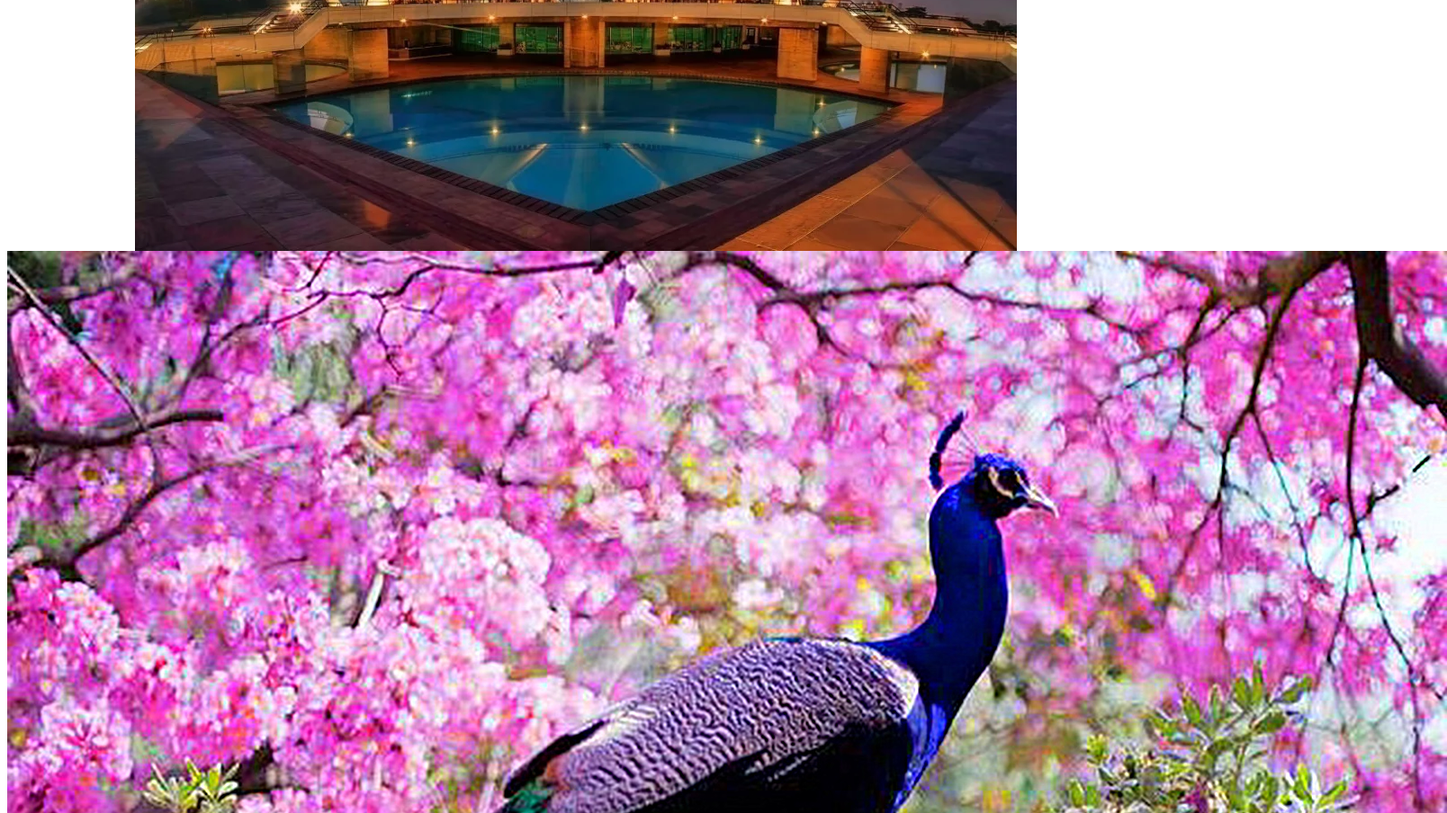
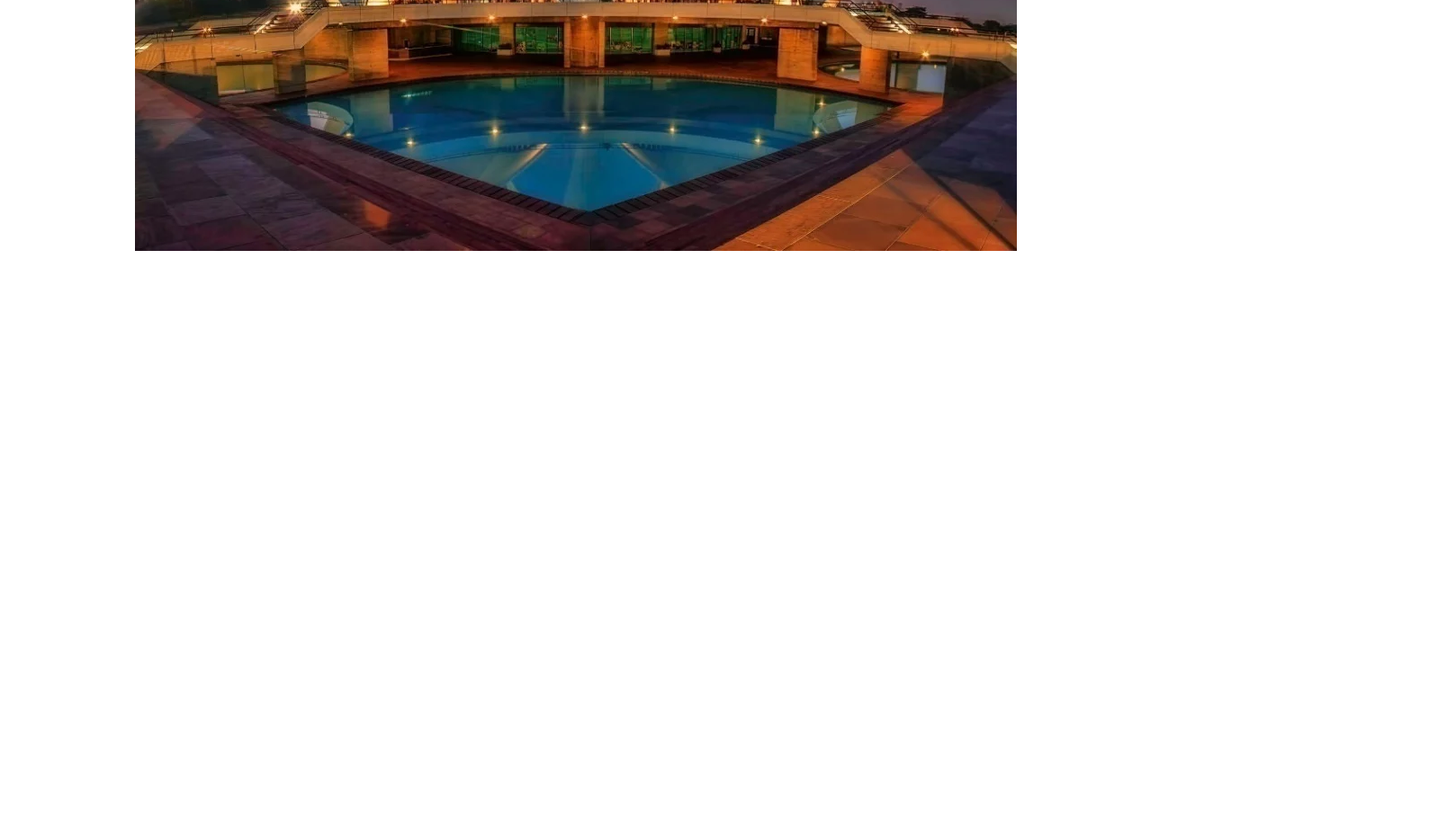
Before and after one commit to gunaranjitha/guna26, a plain HTML site: page index.html in a window 1280 px wide. Shown: the part 1812-2716 px from the top of the page at 90% size, 1608 px wide, since content can reach past the window. After the commit the page ends 2112 px from the top, so only its background shows below. Drawn offline with Linux system fonts and the light colour scheme.

Commit message:
software

```diff
--- a/index.html
+++ b/index.html
@@ -9,6 +9,6 @@
 	<h1><center>sec:cse-1</center></h1>
 	<img width="100%" src="moon.jpg"><iframe width="560" height="315" src="https://www.youtube.com/embed/peD2Vgx14k0?si=0kw8kMkNs75Qyr1s" title="YouTube video player" frameborder="0" allow="accelerometer; autoplay; clipboard-write; encrypted-media; gyroscope; picture-in-picture; web-share" allowfullscreen></iframe>
 <img src="lotustemple.jpg">
-<img src="peacock.jpg">
+
 	</body>
 </html>
```
Also changed, not shown: flower.jpg (added), peacock.jpg (deleted).
